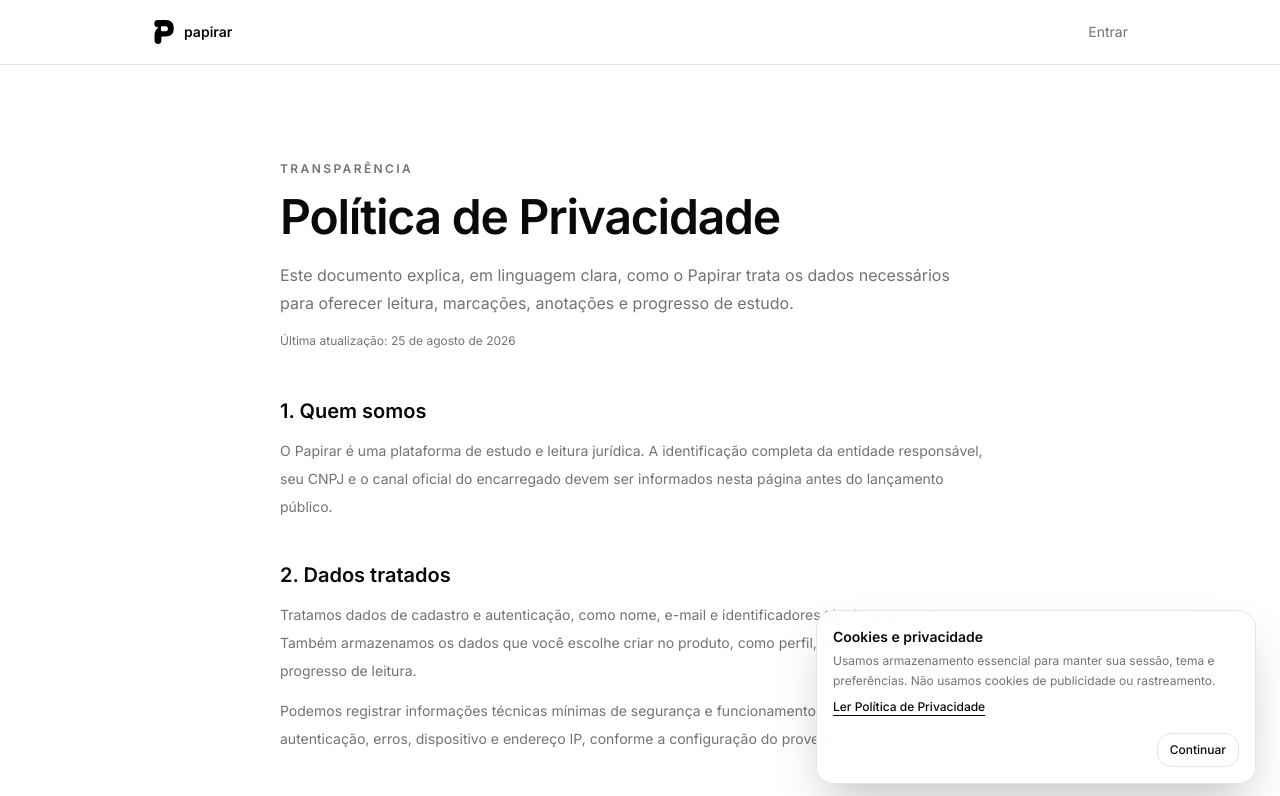
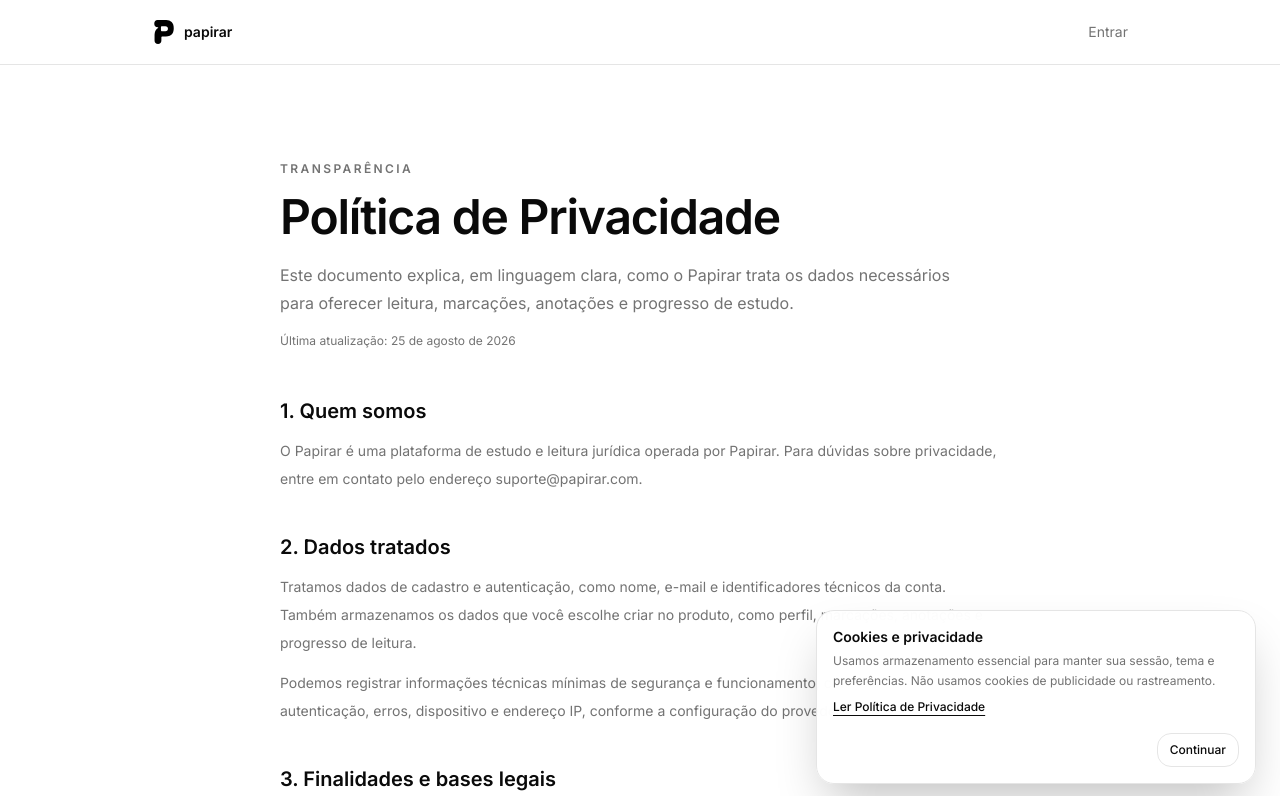
Before and after one commit to llipper/papirar-prod, a Next.js app: page /privacidade in a window 1280 px wide. Shown: the top 796 px of the page. Built offline with nearby package versions, Linux system fonts and the light colour scheme; a web font is replaced by a local one.

Commit message:
feat: preparar seo e informacoes institucionais

```diff
--- a/app/excluir-conta/page.tsx
+++ b/app/excluir-conta/page.tsx
@@ -18,7 +18,7 @@ export default function DeleteAccountPage() {
         {
           title: "1. Como solicitar",
           paragraphs: [
-            "Envie um e-mail para noreply@papirar.com usando o mesmo endereço de e-mail cadastrado no Papirar, com o assunto “Excluir minha conta”. Para proteger sua conta, poderemos pedir uma confirmação de identidade antes de concluir a solicitação.",
+            "Envie um e-mail para suporte@papirar.com usando o mesmo endereço de e-mail cadastrado no Papirar, com o assunto “Excluir minha conta”. Para proteger sua conta, poderemos pedir uma confirmação de identidade antes de concluir a solicitação.",
           ],
         },
         {
--- a/app/layout.tsx
+++ b/app/layout.tsx
@@ -39,12 +39,14 @@ export const metadata: Metadata = {
     title: "Papirar | Estude leis com clareza",
     description:
       "Leitura organizada de legislação brasileira, explicações em áudio e ferramentas de estudo.",
+    images: [{ url: "/og-papirar.svg", width: 1200, height: 630, alt: "Papirar — Estude leis com clareza" }],
   },
   twitter: {
-    card: "summary",
+    card: "summary_large_image",
     title: "Papirar | Estude leis com clareza",
     description:
       "Leitura organizada de legislação brasileira, explicações em áudio e ferramentas de estudo.",
+    images: ["/og-papirar.svg"],
   },
   robots: {
     index: true,
--- a/app/privacidade/page.tsx
+++ b/app/privacidade/page.tsx
@@ -10,7 +10,7 @@ export default function PrivacyPage() {
         {
           title: "1. Quem somos",
           paragraphs: [
-            "O Papirar é uma plataforma de estudo e leitura jurídica. A identificação completa da entidade responsável, seu CNPJ e o canal oficial do encarregado devem ser informados nesta página antes do lançamento público.",
+            "O Papirar é uma plataforma de estudo e leitura jurídica operada por Papirar. Para dúvidas sobre privacidade, entre em contato pelo endereço suporte@papirar.com.",
           ],
         },
         {
@@ -44,7 +44,7 @@ export default function PrivacyPage() {
           title: "6. Seus direitos",
           paragraphs: [
             "Nos termos da LGPD, você pode solicitar confirmação de tratamento, acesso, correção, atualização, portabilidade quando aplicável, eliminação, informação sobre compartilhamentos e revisão de decisões automatizadas, além de revogar consentimentos quando essa for a base legal.",
-            "O canal oficial para exercer esses direitos deve ser informado nesta página antes da publicação definitiva.",
+            "Para exercer esses direitos, escreva para suporte@papirar.com usando o e-mail associado à sua conta. Podemos solicitar confirmação de identidade para proteger seus dados.",
           ],
         },
         {
--- a/app/termos/page.tsx
+++ b/app/termos/page.tsx
@@ -47,7 +47,7 @@ export default function TermsPage() {
         {
           title: "7. Contato e legislação",
           paragraphs: [
-            "A entidade responsável, o canal oficial de contato e a jurisdição aplicável devem ser preenchidos nesta seção antes do lançamento público. A Política de Privacidade integra estes Termos de Uso.",
+            "Para suporte, dúvidas ou solicitações relacionadas a estes Termos, entre em contato pelo endereço suporte@papirar.com. A Política de Privacidade integra estes Termos de Uso. Aplica-se a legislação brasileira.",
           ],
         },
       ]}
--- a/components/landing/landing-page.tsx
+++ b/components/landing/landing-page.tsx
@@ -242,7 +242,7 @@ export function LandingPage() {
           <nav aria-label="Links institucionais" className="flex flex-wrap gap-x-6 gap-y-3 sm:justify-end">
             <Link href="/privacidade" className="transition-colors hover:text-neutral-950">Política de Privacidade</Link>
             <Link href="/termos" className="transition-colors hover:text-neutral-950">Termos de Uso</Link>
-            <a href="mailto:noreply@papirar.com" className="transition-colors hover:text-neutral-950">Contato</a>
+            <a href="mailto:suporte@papirar.com" className="transition-colors hover:text-neutral-950">Contato</a>
           </nav>
         </div>
       </footer>
```
Also changed, not shown: public/og-papirar.svg (added).
